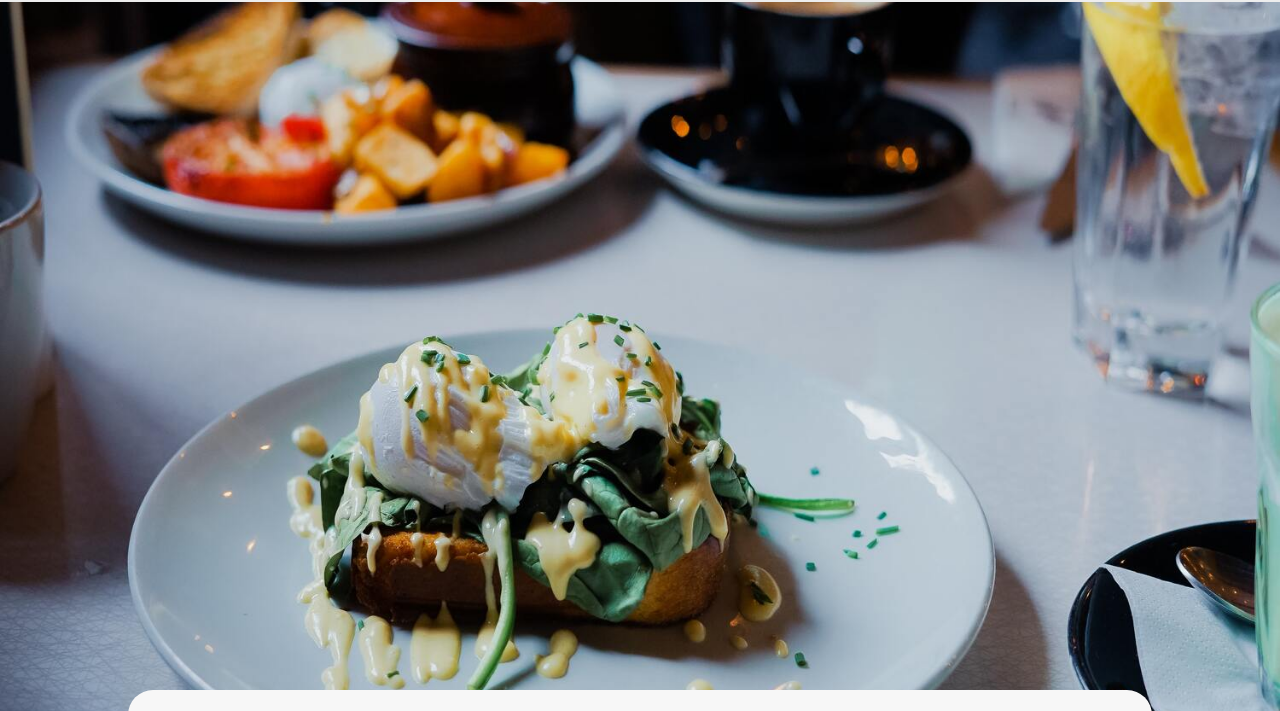
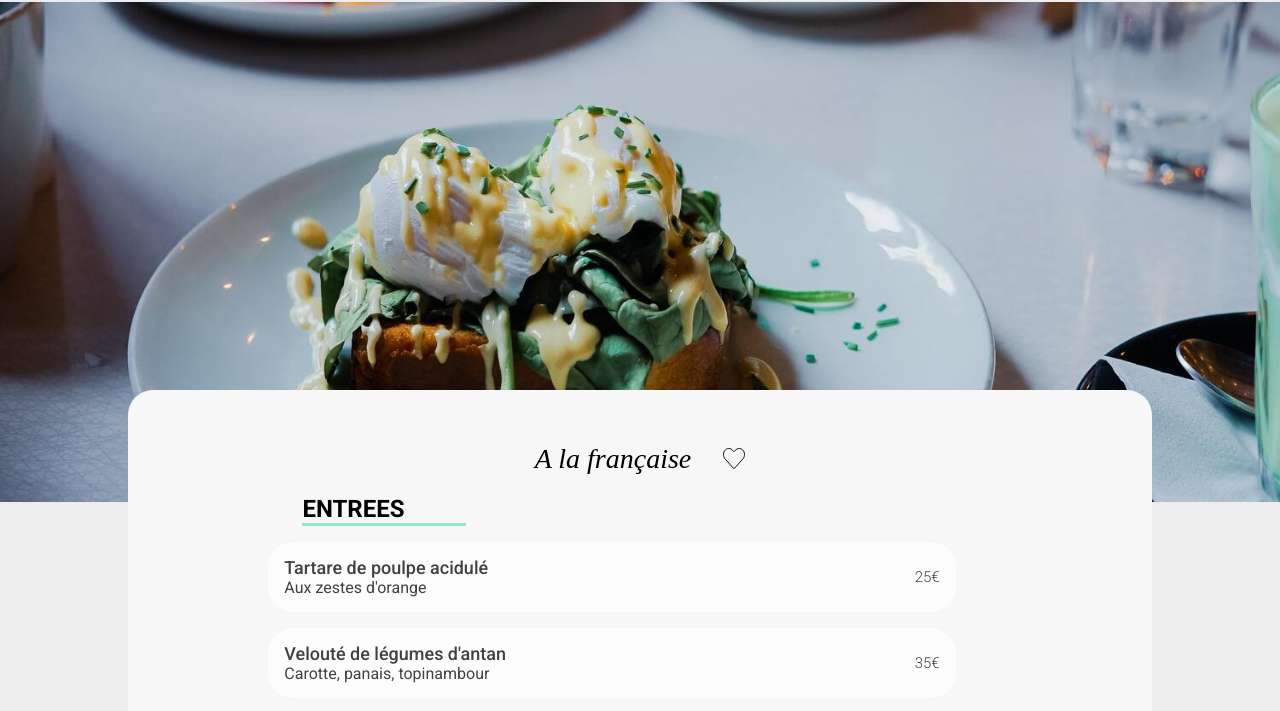
Before and after one commit to psychoniac/projet_4, a website: page restaurants/a_la_francaise.html in a window 1280 px wide. Shown: the part 74-785 px from the top of the page. Drawn offline with Linux system fonts and the light colour scheme; a web font is replaced by a local one.

Commit message:
mis à jour du desktop des pages menus

```diff
--- a/restaurants/a_la_francaise.html
+++ b/restaurants/a_la_francaise.html
@@ -56,7 +56,7 @@
               </div>
             </div>
             <div class="menu__plats">
-              <h2 class="menu__plats--title">ENTREES</h2>
+              <h2 class="menu__plats--title entrees_title">ENTREES</h2>
 
               <div class="menu__plats--item entrees">
                 <div class="menu__plats--item_txt">
@@ -100,7 +100,7 @@
                 </div>
               </div>
 
-              <h2 class="menu__plats--title">PLATS</h2>
+              <h2 class="menu__plats--title plats_title">PLATS</h2>
               <div class="menu__plats--item plats">
                 <div class="menu__plats--item_txt">
                   <h3>Coquilles Saint-Jacques</h3>
@@ -140,7 +140,7 @@
                   />
                 </div>
               </div>
-              <h2 class="menu__plats--title">DESSERTS</h2>
+              <h2 class="menu__plats--title desserts_title">DESSERTS</h2>
 
               <div class="menu__plats--item desserts">
                 <div class="menu__plats--item_txt">
--- a/sass/composants/_card.scss
+++ b/sass/composants/_card.scss
@@ -60,6 +60,7 @@
       font-weight: 300;
       font-family: $font-txt;
       padding-left: 1em;
+      color: black;
     }
 
     &-icon {
--- a/sass/layout/_desktop.scss
+++ b/sass/layout/_desktop.scss
@@ -95,7 +95,7 @@
 
   .contener__menu--hero {
     width: 100%;
-    height: 800px;
+    height: 500px;
     overflow: hidden;
     position: relative;
   }
@@ -104,7 +104,7 @@
     min-width: 100%;
     object-fit: fill;
     position: absolute;
-    top: -7em;
+    top: -20em;
   }
 
   .menu {
@@ -114,7 +114,13 @@
     top: -7em;
   }
 
+  .menu__title {
+    justify-content: center;
+  }
+
   .menu__title--icon {
+    padding-left: 2em;
+
     &:hover::after {
       opacity: 1;
     }
@@ -129,6 +135,12 @@
     }
   }
 
+  .menu__plats--title {
+    width: 100%;
+    text-align: left;
+    padding-left: 6em;
+  }
+
   .btn {
     margin-top: 1em;
   }
--- a/sass/layout/_restaurants.scss
+++ b/sass/layout/_restaurants.scss
@@ -189,13 +189,36 @@
 
 
 //class entrees, plats, dessert pour faire apparaitre les plats petit à petit//
+.entrees_title {
+  opacity: 0;
+  animation-name: translate_entrees;
+  animation-iteration-count: 1;
+  animation-duration: 2500ms;
+  animation-timing-function: cubic-bezier(0.1, -0.6, 0.2, 0);
+  animation-delay: 1000ms;
+  animation-direction: normal;
+  animation-fill-mode: forwards;
+}
+
 .entrees {
   opacity: 0;
   animation-name: translate_entrees;
   animation-iteration-count: 1;
-  animation-duration: 2s;
+  animation-duration: 2500ms;
   animation-timing-function: cubic-bezier(0.1, -0.6, 0.2, 0);
-  animation-delay: 0.1s;
+  animation-delay: 3000ms;
+  animation-direction: normal;
+  animation-fill-mode: forwards;
+
+}
+
+.plats_title {
+  opacity: 0;
+  animation-name: translate_plats;
+  animation-iteration-count: 1;
+  animation-duration: 2500ms;
+  animation-timing-function: cubic-bezier(0.1, -0.6, 0.2, 0);
+  animation-delay: 5000ms;
   animation-direction: normal;
   animation-fill-mode: forwards;
 }
@@ -204,9 +227,20 @@
   opacity: 0;
   animation-name: translate_plats;
   animation-iteration-count: 1;
-  animation-duration: 2s;
+  animation-duration: 3000ms;
   animation-timing-function: cubic-bezier(0.1, -0.6, 0.2, 0);
-  animation-delay: 1s;
+  animation-delay: 6000ms;
+  animation-direction: normal;
+  animation-fill-mode: forwards;
+}
+
+.desserts_title {
+  opacity: 0;
+  animation-name: translate_desserts;
+  animation-iteration-count: 1;
+  animation-duration: 2500ms;
+  animation-timing-function: cubic-bezier(0.1, -0.6, 0.2, 0);
+  animation-delay: 7000ms;
   animation-direction: normal;
   animation-fill-mode: forwards;
 }
@@ -215,9 +249,9 @@
   opacity: 0;
   animation-name: translate_desserts;
   animation-iteration-count: 1;
-  animation-duration: 2s;
+  animation-duration: 3000ms;
   animation-timing-function: cubic-bezier(0.1, -0.6, 0.2, 0);
-  animation-delay: 2s;
+  animation-delay: 8000ms;
   animation-direction: normal;
   animation-fill-mode: forwards;
 }
```
Also changed, not shown: restaurants/la_note_enchantee.html (+3 -3 lines), restaurants/la_pallette_du_gout.html (+3 -3 lines), restaurants/le_delice_des_sens.html (+3 -3 lines), public/css/style.css, 1 other file.
